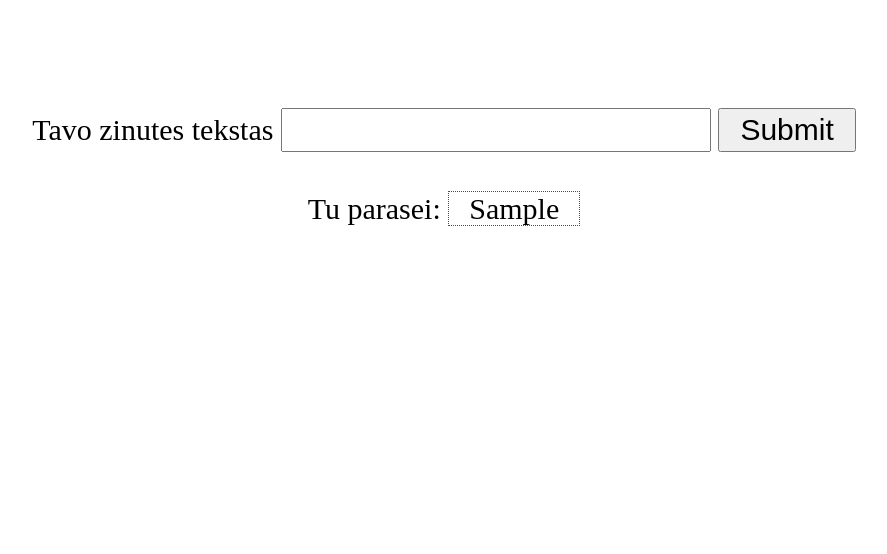
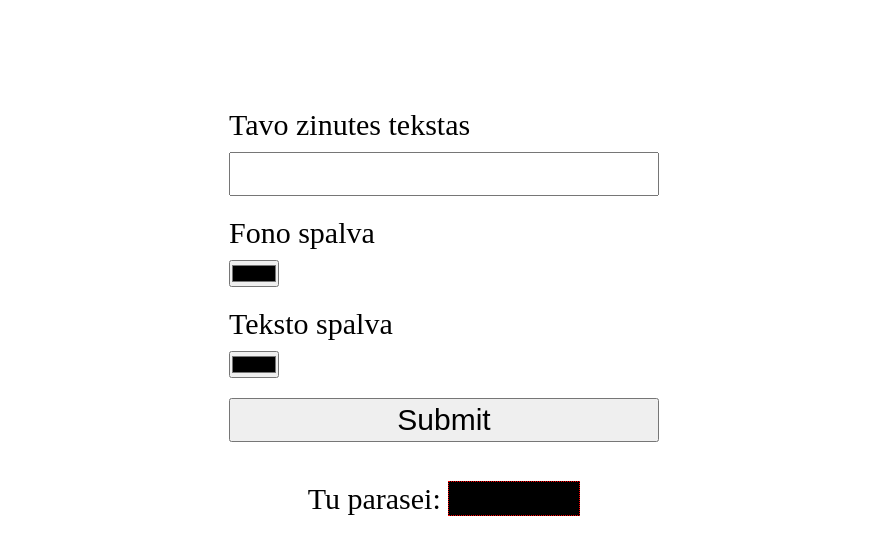
Before and after one commit to AisteBu/19-dom, a website: page index.html in a window 1280 px wide. Both pictures are taken after typing "Sample" into the empty fields and a click on the button "Submit". Shown: the whole page, without its empty margins (196-1083 px from the left). Drawn offline with Linux system fonts and the light colour scheme.

Commit message:
Colors sprendimas

```diff
--- a/css/main.css
+++ b/css/main.css
@@ -7,12 +7,27 @@ body {
     gap: 40px;
     font-size: 30px;
 }
+form {
+    display: flex;
+    flex-direction: column;
+    gap: 20px;
+}
+.form-row {
+    display: flex;
+    flex-direction: column;
+    gap: 10px;
+}
 input,
 button {
     padding: 0 20px;
     font-size: 30px;
     line-height: 40px;
 }
+input[type='color'] {
+    width: 100px;
+    width: 50px;
+    padding: 0;     /* jeigu tavo tipas yra color, tada tavo padding yra toks */
+}
 span {
     padding: 0 20px;
     border: 1px dotted red;
--- a/index.html
+++ b/index.html
@@ -11,8 +11,18 @@
 
 <body>
     <form>
-        <label for="">Tavo zinutes tekstas</label>
-        <input type="text">   <!-- i input negalima ikisti papildomo vidinio elemento -->
+        <div class="form-row">
+            <label for="message">Tavo zinutes tekstas</label>
+            <input id="message" type="text">
+        </div>
+        <div class="form-row">
+            <label for="bg-color">Fono spalva</label>
+            <input id="bg-color" type="color">  <!-- Spalvoms skirti laukai turi tureti nurodyta atitinkama tipa -->
+        </div>
+        <div class="form-row">
+            <label for="text-color">Teksto spalva</label>
+            <input id="text-color" type="color">    <!-- Spalvoms skirti laukai turi tureti nurodyta atitinkama tipa -->
+        </div>
         <button type="submit">Submit</button>
     </form>
     <div>Tu parasei: <span></span></div>
--- a/js/main.js
+++ b/js/main.js
@@ -47,13 +47,43 @@
 
 // po ivesto teksto nuskaitymo, isvalyti ivesties lauka 'input'
 
-const inputDOM = document.querySelector('input');
+// const inputDOM = document.querySelector('input');
+// const buttonDOM = document.querySelector('button');
+// const spanDOM = document.querySelector('span');
+
+
+// buttonDOM.addEventListener ('click', (event) => {    //event - tai tik kintamasis
+//     event.preventDefault();
+//     spanDOM.innerText = inputDOM.value;
+//     inputDOM.value = '';   // kai po visko nori teksta isvalyt, parasai nauja reiksme jam
+// })
+
+// Zinutes ivesties lauko teksto spalva turi buti raudona (tai realizuoti su JS, bet ne per CSS)
+
+// Formoje parasyta tekst zinute, po `submit` mygtuko paspaudimo turi buti atvaizduotas `<span>` elemente.
+
+// Spalvoms skirti laukai turi tureti nurodyta atitinkama tipa (zr.dokumentacija)
+
+// `input` elemento reiksme istraukiama kreipiantis i to elemento `value` parametra, pvz.: `element.value`
+
+// Taip pat, tam `<span>` elementui turi buti priskirtos fono ir teksto spalvos is atitinkamu formos lauku.
+
+// Norint elementui priskirti papildoma stiliu (kalba eina apie span), reikia rasyti, pvz.: `element.style.backgroundColor = "red"`
+
+// Po ivesto teksto nuskaitymo, isvalyti ivesties lauka 'input'
+
 const buttonDOM = document.querySelector('button');
 const spanDOM = document.querySelector('span');
+const messageInputDOM = document.querySelector('#message');         // kai yra html`e id, tada cia rasome #
+const BgColorInputDOM = document.querySelector('#bg-color');
+const TextColorInputDOM = document.querySelector('#text-color');
 
+messageInputDOM.style.color = 'red';           // nes ieskom pirmo random elemento, o ne all
 
-buttonDOM.addEventListener ('click', (event) => {    //event - tai tik kintamasis
-    event.preventDefault();
-    spanDOM.innerText = inputDOM.value;
-    inputDOM.value = '';   // kai po visko nori teksta isvalyt, pareasai nauja reiksme jam
+buttonDOM.addEventListener ('click', (event) => {
+        event.preventDefault();         // budas isvengti page reload
+        spanDOM.innerText = messageInputDOM.value;
+        messageInputDOM.value = '';
+        spanDOM.style.backgroundColor = BgColorInputDOM.value;
+        spanDOM.style.color = TextColorInputDOM.value;
 })
```
